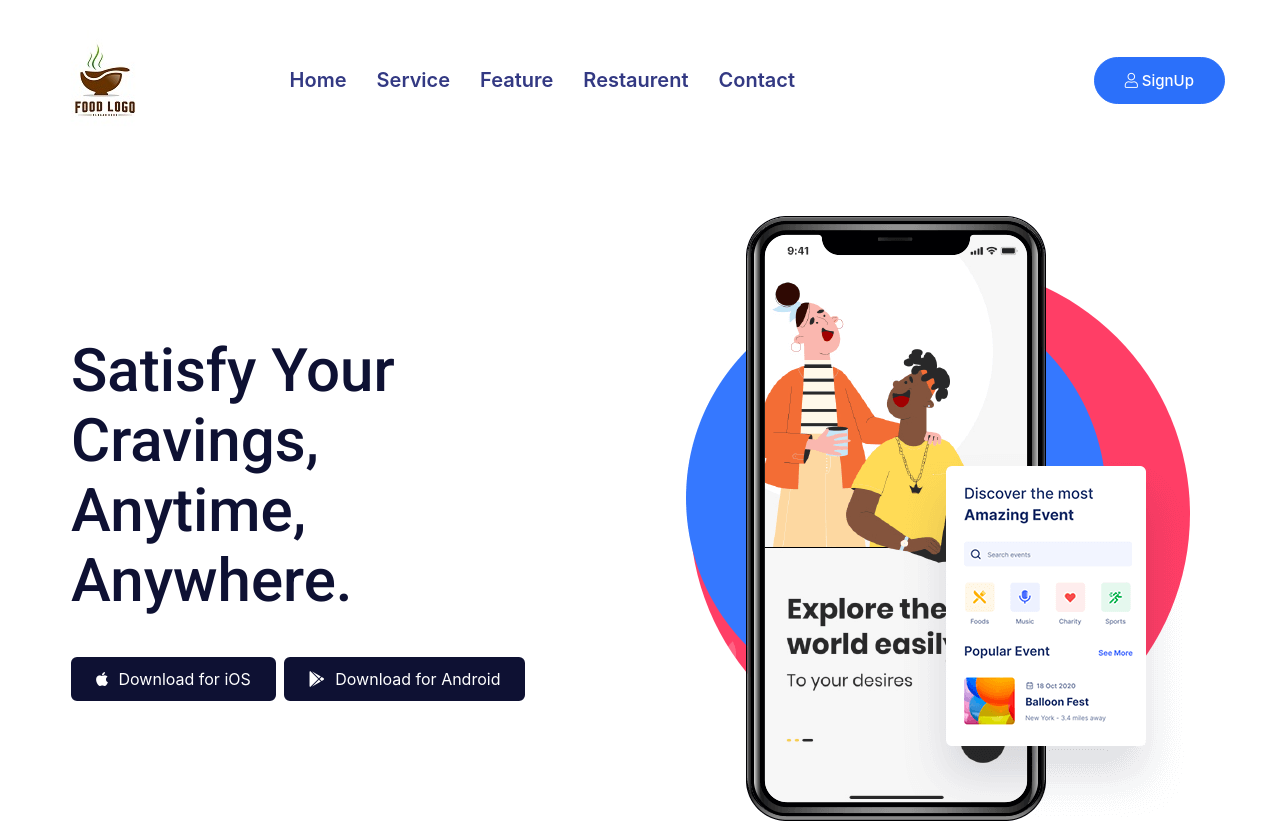
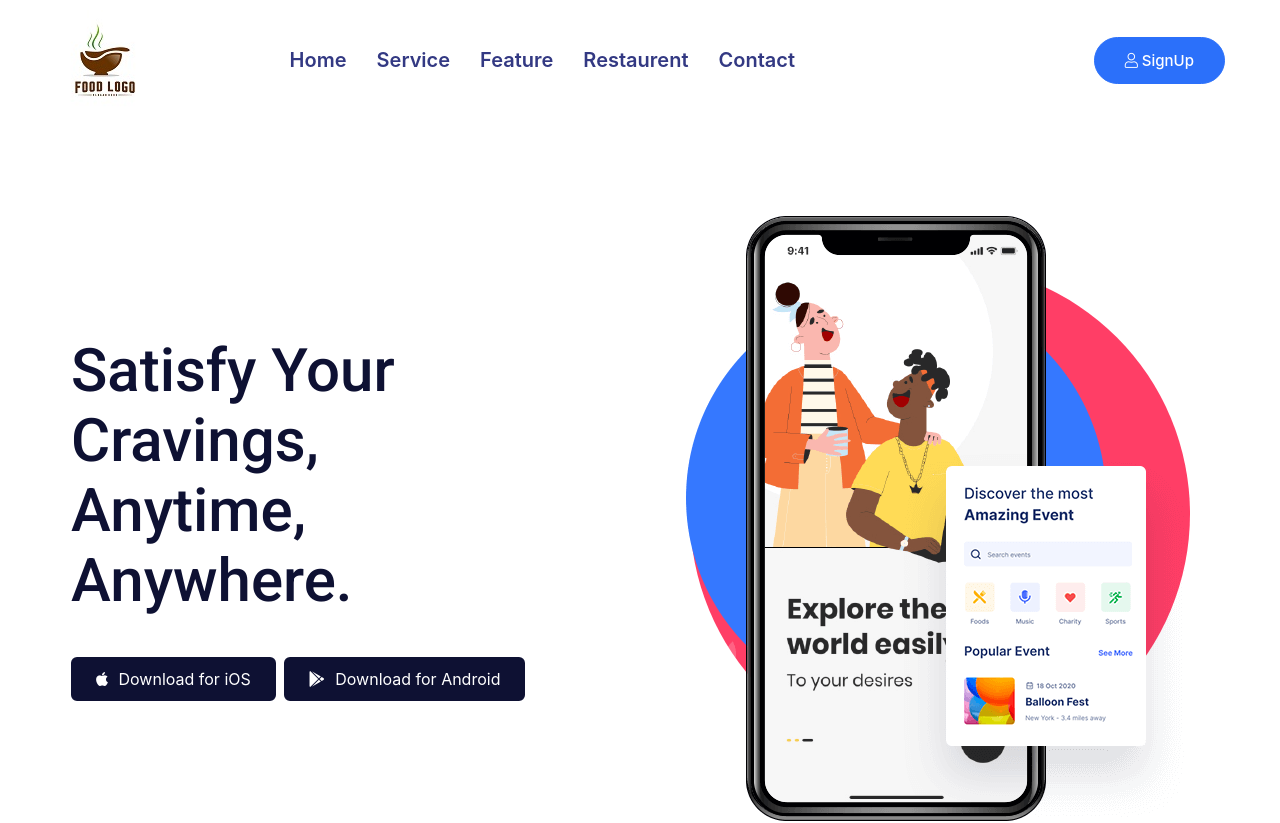
Before and after one commit to imtify/AppLanding, a React (Create React App) app: page / in a window 1280 px wide. Shown: the top 823 px of the page. Built offline with nearby package versions, Linux system fonts and the light colour scheme.

Commit message:
first commit

```diff
--- a/src/assets/css/main.css
+++ b/src/assets/css/main.css
@@ -683,7 +683,7 @@ p {
 }
 
 .imti-header-area {
-  padding-top: 30px;
+  padding-top: 10px;
   position: absolute;
   left: 0;
   top: 0;
```
